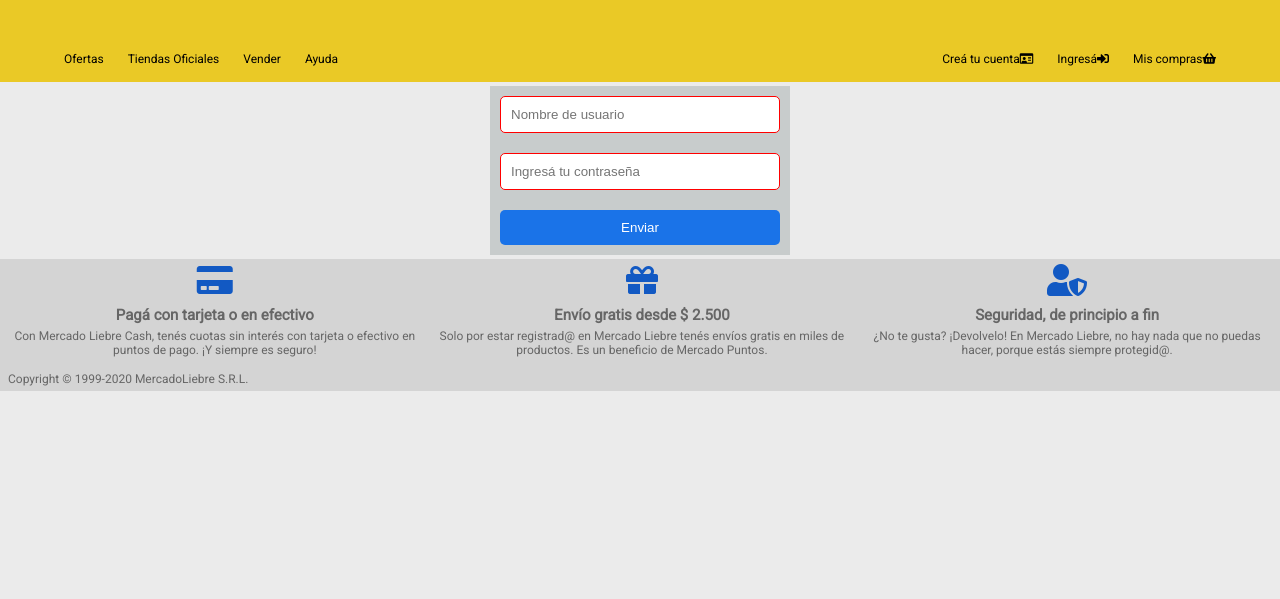
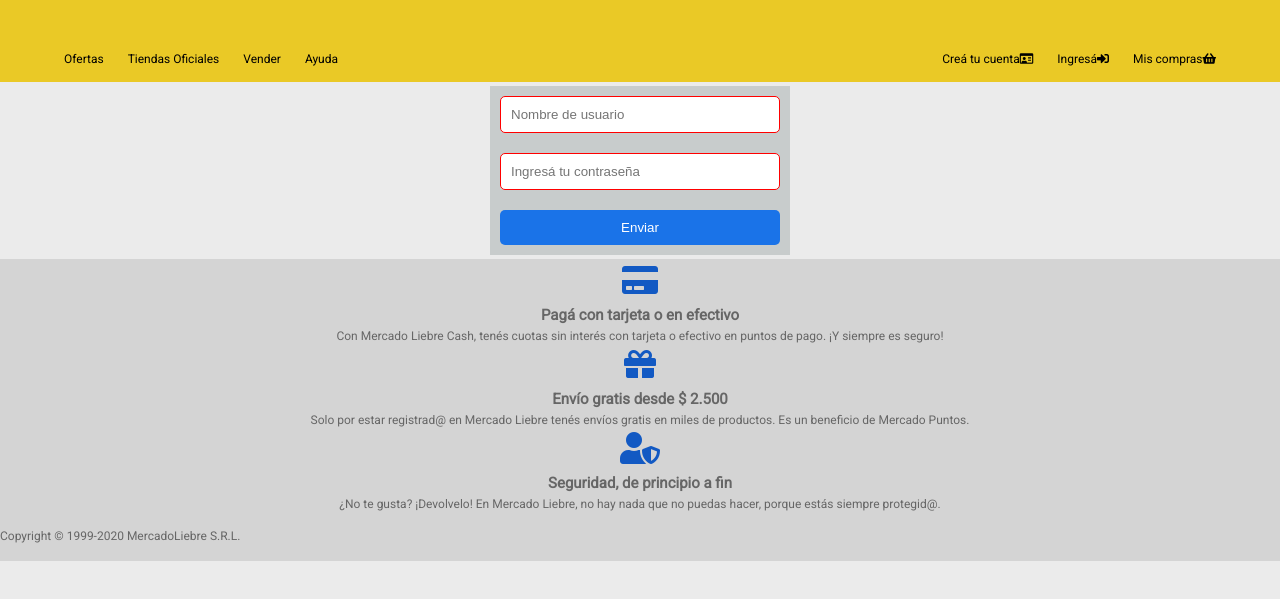
Before and after one commit to MLauzan/mercadoLiebre, a website: page views/login.html in a window 1280 px wide. Shown: the part 181-780 px from the top of the page. Drawn offline with Linux system fonts and the light colour scheme.

Commit message:
cambios login

```diff
--- a/views/login.html
+++ b/views/login.html
@@ -50,34 +50,25 @@
             </form>
         </main>
         <footer>
-            <section class="footer-texts">
-                <div class="pay">
             <div class="credit-card">
                 <i class="fas fa-credit-card"></i>
             </div>
             <h3>Pagá con tarjeta o en efectivo</h3>
-                    <p>Con Mercado Liebre Cash, tenés cuotas sin interés con tarjeta o efectivo en puntos de pago. ¡Y
-                        siempre es
+            <p>Con Mercado Liebre Cash, tenés cuotas sin interés con tarjeta o efectivo en puntos de pago. ¡Y siempre es
                 seguro!</p>
-                </div>
-                <div class="send">
             <div class="gift">
                 <i class="fas fa-gift"></i>
             </div>
             <h3>Envío gratis desde $ 2.500</h3>
             <p>Solo por estar registrad@ en Mercado Liebre tenés envíos gratis en miles de
                 productos. Es un beneficio de Mercado Puntos.</p>
-                </div>
-                <div class="security">
             <div class="shield">
                 <i class="fas fa-user-shield"></i>
             </div>
             <h3>Seguridad, de principio a fin</h3>
             <p>¿No te gusta? ¡Devolvelo! En Mercado Liebre, no hay nada que no puedas hacer,
                 porque estás siempre protegid@.</p>
-                </div>
-            </section>
-            <p class="copy-footer">Copyright © 1999-2020 MercadoLiebre S.R.L.</p>
+            <p class="copy">Copyright © 1999-2020 MercadoLiebre S.R.L.</p>
         </footer>
     </body>
 
```
Lines whose indentation alone changed are shown as unchanged.
